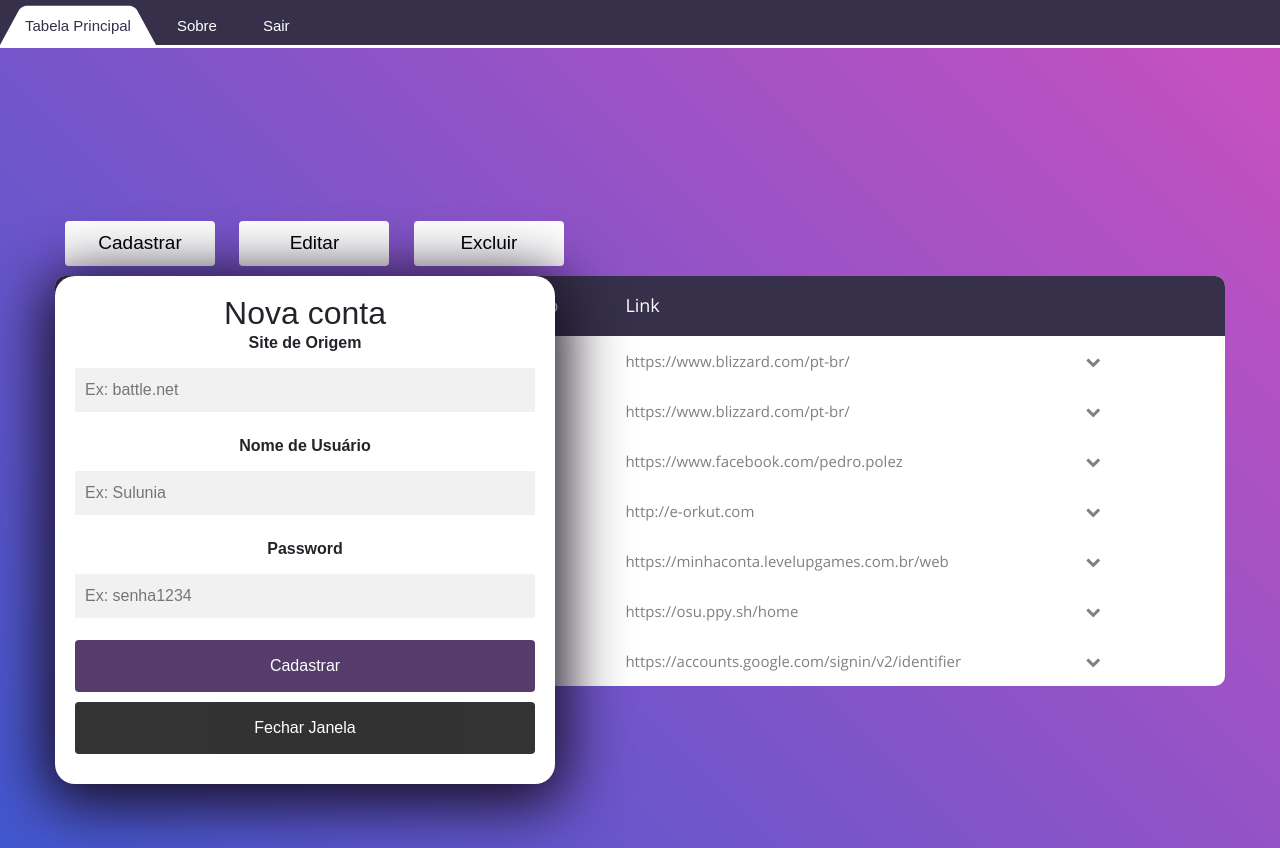
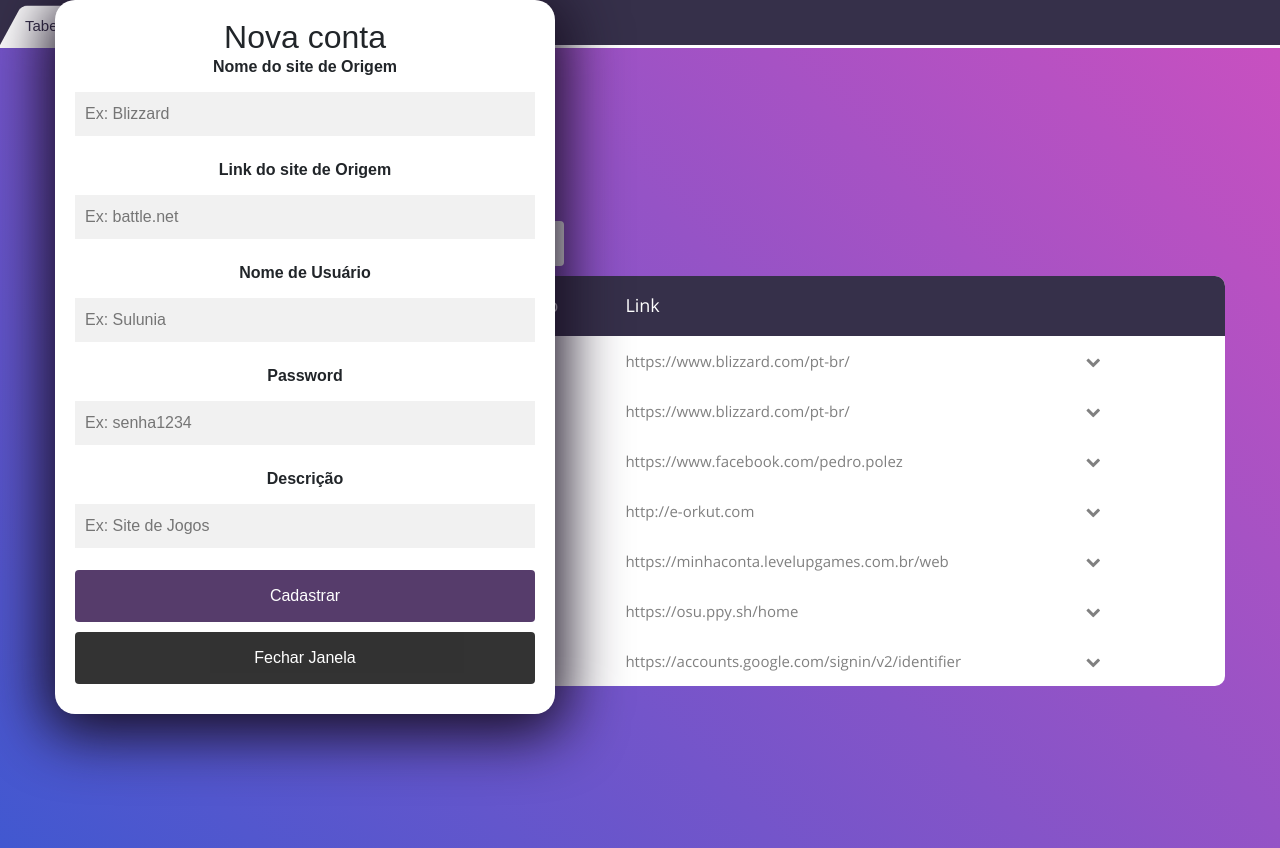
Before and after one commit to RuanPS01/Inapass, a plain HTML site: page app/views/tableHome/tableHome.html in a window 1280 px wide. Both pictures are taken after a click on the button "Cadastrar". Drawn offline with Linux system fonts and the light colour scheme.

Commit message:
Interface Parte 2

```diff
--- a/app/views/tableHome/css/main.css
+++ b/app/views/tableHome/css/main.css
@@ -425,7 +425,7 @@ body {font-family: Arial, Helvetica, sans-serif;}
     height:100%;
     position:fixed;
     text-align:center;
-    middle:0;
+    top:0;
     width:100%;
     z-index:10000;
 
--- a/app/views/tableHome/js/table.js
+++ b/app/views/tableHome/js/table.js
@@ -8,6 +8,7 @@ function openForm() {
 }
 
 function closeForm() {
+
   document.getElementById("myForm").style.display = "none";
 }
 
@@ -22,7 +23,18 @@ function confirmation() {
   console.log("Confirmar? -> "+ txt);
 }
 
-function EXEMPLE(siteOrigem, nameUser, linkSite, senhaUser, descricao) { /*change*/
+function getNewRegister(siteOrigem, nameUser, linkSite, senhaUser, descricao) { /*change*/
+  var siteOrigem = document.getElementById("site").textContent;
+  var nameUser = document.getElementById("user").textContent;
+  var linkSite = document.getElementById("linkSite").textContent;
+  var senhaUser = document.getElementById("site").textContent;
+  var descricao = document.getElementById("site").textContent;
+
+  console.log("Site: "+siteOrigem);
+  console.log("User: "+nameUser);
+  console.log("Link: "+linkSite);
+  console.log("Senha: "+senhaUser);
+  console.log("Descrição: "+descricao);
   var $content =
   "<tr class='parent'>"+
     "<td class='column1'>"+siteOrigem+"</td>"+
--- a/app/views/tableHome/tableHome.html
+++ b/app/views/tableHome/tableHome.html
@@ -44,18 +44,24 @@
 					<button class="button" onclick="confirmation()"><span>Excluir </span></button>
 
 					<div class="form-popup" id="myForm">
-						<form action="/action_page.php" class="form-container">
+						<form class="form-container">
 							<h2>Nova conta</h2>
-							<label for="email"><b>Site de Origem</b></label>
-							<input type="text" placeholder="Ex: battle.net" name="email" required>
+							<label id="site" for="email"><b>Nome do site de Origem</b></label>
+							<input type="text" placeholder="Ex: Blizzard" required>
 
-							<label for="email"><b>Nome de Usuário</b></label>
-							<input type="text" placeholder="Ex: Sulunia" name="email" required>
+							<label id="site" for="email"><b>Link do site de Origem</b></label>
+							<input type="text" placeholder="Ex: battle.net" required>
 
-							<label for="psw"><b>Password</b></label>
-							<input type="password" placeholder="Ex: senha1234" name="psw" required>
+							<label id="user" for="email"><b>Nome de Usuário</b></label>
+							<input type="text" placeholder="Ex: Sulunia" required>
 
-							<button type="submit" class="btn">Cadastrar</button>
+							<label id="pass" for="psw"><b>Password</b></label>
+							<input type="password" placeholder="Ex: senha1234" required>
+
+							<label id="pass" for="psw"><b>Descrição</b></label>
+							<input type="text" placeholder="Ex: Site de Jogos" required>
+
+							<button type="submit" class="btn" onclick="getNewRegister()">Cadastrar</button>
 							<button type="button" class="btn cancel" onclick="closeForm()">Fechar Janela</button>
 						</form>
 					</div>
```
